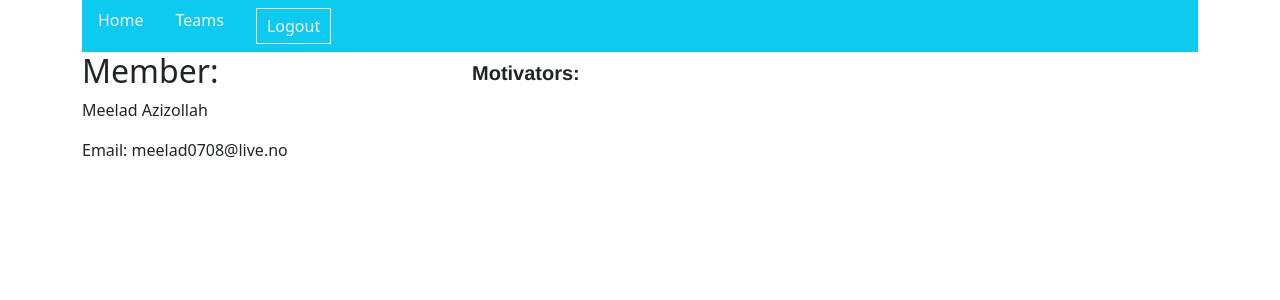
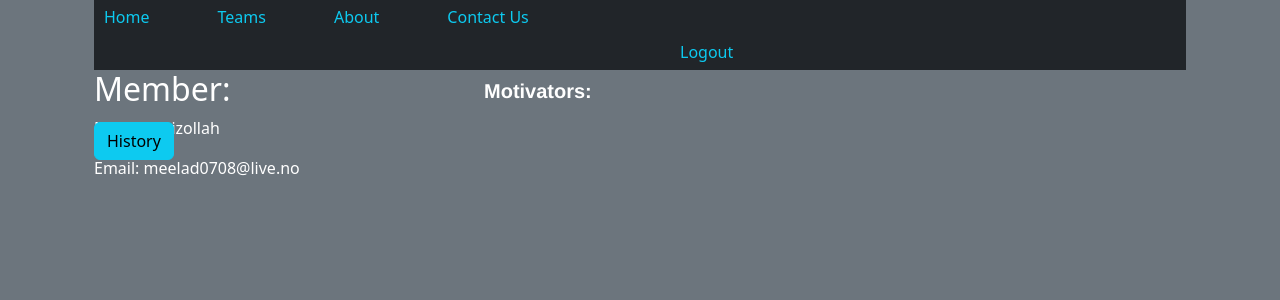
Before and after one commit to Meelad0708/moving_motivators, a Django app: page /member/1/ in a window 1280 px wide. Shown: the top 300 px of the page. Run offline with Django 3.2, Linux system fonts and the light colour scheme; data comes from the database, SQL or seed files in the repository; both versions use the stored data as it was after the commit; some libraries are stand-ins or nearby versions.

Commit message:
changed styling and added history page

```diff
--- a/MM/models.py
+++ b/MM/models.py
@@ -44,6 +44,7 @@ class MemberMotivator(models.Model):
     member = models.ForeignKey(Member, on_delete=models.CASCADE, related_name='motivators')
     moving_motivator = models.ForeignKey(MovingMotivator, on_delete=models.CASCADE)
     order = models.IntegerField()
+    date = models.DateField(auto_now=True)
     # ensure that there are no duplicate of moving motivator for a member
     # and that motivators appear in order that members have defined
     class Meta:
@@ -54,4 +55,14 @@ class MemberMotivator(models.Model):
         return f"{self.member.user.username} - {self.moving_motivator.name}"
 
 
+class MotivatorChangeLog(models.Model):
+    member_motivator = models.ForeignKey(MemberMotivator, on_delete=models.CASCADE, related_name='change_logs')
+    previous_order = models.IntegerField(null=True, blank=True)
+    new_order = models.IntegerField(null=True, blank=True)
+    change_date = models.DateField(auto_now_add=True)
+
+    class Meta:
+        ordering = ['-change_date']
+
+
 # create similar table for team member
--- a/MM/static/MM/style.css
+++ b/MM/static/MM/style.css
@@ -1,20 +1,17 @@
 .logout-button {
     background-color: transparent; /* Make button background transparent */
     color: inherit; /* Button text color matches its surrounding text color */
-    border: 1px solid white; /* Thin border with a light grey color */
+    border: 0px solid black; /* Thin border with a light grey color */
+    margin-left: 570px;
+}
+.navbar-template a {
+    background-color: transparent; /* Make button background transparent */
+    border: 0px solid black; /* Thin border with a light grey color */
     /* Additional styling for aesthetics */
     padding: 5px 10px;
     cursor: pointer;
 }
-.home {
-    background-color: transparent; /* Make button background transparent */
-    color: inherit; /* Button text color matches its surrounding text color */
-    border: 1px solid white; /* Thin border with a light grey color */
-    /* Additional styling for aesthetics */
-    padding: 5px 10px;
-    cursor: pointer;
-}
-.team {
+team {
     background-color: transparent; /* Make button background transparent */
     color: inherit; /* Button text color matches its surrounding text color */
     border: 1px solid white; /* Thin border with a light grey color */
@@ -48,6 +45,23 @@
 }
 
 .member-template li:hover {
-  background: #eee;
+  background-color: gray;
   cursor: pointer;
 }
+
+.teams ul {
+    list-style-type: none;
+}
+
+.teams li a {
+    margin-left: -10px;
+}
+
+.teams li {
+    margin-bottom: 20px;
+}
+
+.team-template ul {
+    color: white;
+    list-style-type: none;
+}
--- a/MM/templates/MM/base.html
+++ b/MM/templates/MM/base.html
@@ -9,18 +9,24 @@
     <link rel="stylesheet" href="{% static 'MM/style.css' %}">
 
 </head>
-<body class="background-color: $cyan-100;">
+<body class="container bg-secondary">
 
-<div class="container">
-    <ul class="nav bg-info">
-        <li class="nav-item">
-            <a class="nav-link link-light" class="home" href="/">Home</a>
+<div class="container navbar-template">
+    <ul class="nav bg-dark">
+        <li class="nav-item me-5">
+            <a class="nav-link link-info" class="home" href="/">Home</a>
+        </li>
+        <li class="nav-item me-5">
+            <a class="nav-link link-info" class="team" href="/">Teams</a>
+        </li>
+        <li class="nav-item me-5">
+            <a class="nav-link link-info" class="team" href="member_detail">About</a>
         </li>
         <li class="nav-item">
-            <a class="nav-link link-light" class="team" href="/">Teams</a>
+            <a class="nav-link link-info" class="team" href="/">Contact Us</a>
         </li>
     <li class="nav-item">
-        <a class="nav-link link-light">
+        <a class="nav-link link-info">
         <form action="{% url 'logout' %}" method="post">
             {% csrf_token %}
             <button type="submit" class="logout-button">Logout</button>
--- a/MM/templates/MM/member_detail.html
+++ b/MM/templates/MM/member_detail.html
@@ -1,27 +1,30 @@
 <!DOCTYPE html>
 <html lang="en">
 {% extends "MM/base.html" %}
-{% load static %}
-    <link rel="stylesheet" href="{% static 'MM/style.css' %}">
 {% block content %}
 {% load bootstrap5 %}
 {% bootstrap_css %}
 {% bootstrap_javascript %}
+{% load static %}
+    <link rel="stylesheet" href="{% static 'MM/style.css' %}">
 
 <div class="container member-template">
-    <h2 style="margin-left: 0px;">Member:</h2>
-    <p style="margin-left: 0px;">{{ member.user.get_full_name }}</p>
-    <p style="margin-left: 0px;">Email: {{ member.user.email }}</p>
-    <h3 style="margin-left: 390px; margin-top: -120px;">Motivators:</h3>
+    <h2 style="margin-left: 0px;" class="text-white">Member:</h2>
+    <p style="margin-left: 0px;" class="text-white">{{ member.user.get_full_name }}</p>
+    <p style="margin-left: 0px;" class="text-white">Email: {{ member.user.email }}</p>
+    <h3 style="margin-left: 390px; margin-top: -120px;" class="text-white">Motivators:</h3>
     <div style="margin-left: 350px; margin-top: 0px;">
         <ul>
             {% for motivator in motivators %}
                 <li>
-                    <h3>{{ motivator.moving_motivator.name }}</h3>
-                    <p>{{ motivator.moving_motivator.description }}</p>
+                    <h3 class="text-white">{{ motivator.moving_motivator.name }}</h3>
+                    <p class="text-white">{{ motivator.moving_motivator.description }}</p>
                 </li>
             {% endfor %}
         </ul>
+    </div>
+    <div>
+        <a href="{% url 'motivator_change_history' member.pk %}" class="btn btn-info">History</a>
     </div>
 </div>
 
--- a/MM/urls.py
+++ b/MM/urls.py
@@ -1,5 +1,5 @@
 from django.urls import path
-from .views import HomeView, TeamLeaderView, MemberDetailView, MemberMotivatorUpdateOrCreateView, TeamDetailView
+from .views import HomeView, TeamLeaderView, MemberDetailView, MemberMotivatorUpdateOrCreateView, TeamDetailView, MotivatorChangeHistoryView
 
 urlpatterns = [
     path('', HomeView.as_view(), name='home'),
@@ -7,4 +7,6 @@ urlpatterns = [
     path('team/<int:pk>/', TeamDetailView.as_view(), name='team_detail'),
     path('member/<int:pk>/', MemberDetailView.as_view(), name='member_detail'),
     path('motivators/', MemberMotivatorUpdateOrCreateView.as_view(), name='team_member_view'),
+    path('member/<int:pk>/change-history/', MotivatorChangeHistoryView.as_view(), name='motivator_change_history')
 ]
+# member/<int:pk>/<int:fk>
--- a/MM/views.py
+++ b/MM/views.py
@@ -1,6 +1,6 @@
 from django.shortcuts import render
 from django.views.generic import ListView, DetailView
-from .models import Team, Member, MemberMotivator, MovingMotivator
+from .models import Team, Member, MemberMotivator, MovingMotivator, MotivatorChangeLog
 from django.contrib.auth.mixins import LoginRequiredMixin
 from django.shortcuts import redirect
 from django.views.generic.edit import FormView
@@ -59,11 +59,19 @@ class MemberMotivatorUpdateOrCreateView(LoginRequiredMixin, FormView):
         moving_motivator = form.cleaned_data['moving_motivator']
         order = form.cleaned_data['order']
 
-        obj, created = MemberMotivator.objects.update_or_create(
+        motivator, created = MemberMotivator.objects.update_or_create(
             member=member,
             moving_motivator=moving_motivator,
             defaults={'order': order}
         )
+
+        if not created:
+            MotivatorChangeLog.objects.create(
+                member_motivator=motivator,
+                previous_order=motivator.order,
+                new_order=order,
+            )
+
         return super().form_valid(form)
 
     def get_success_url(self):
@@ -76,4 +84,15 @@ class MemberMotivatorUpdateOrCreateView(LoginRequiredMixin, FormView):
         context['moving_motivator'] = moving_motivator
         return context
 
+
+class MotivatorChangeHistoryView(ListView):
+    model = MotivatorChangeLog
+    template_name = 'MM/motivator_change_history.html'
+    context_object_name = 'change_logs'
+
+    def get_queryset(self):
+        return MotivatorChangeLog.objects.filter(member_motivator__member_id=self.kwargs['pk']).select_related('member_motivator').order_by('-change_date')
+
+
+
 # dragable for motivators
```
Also changed, not shown: MM/templates/MM/home.html (+4 -3 lines), MM/templates/MM/motivator_change_history.html (added, +27 -0 lines), MM/templates/MM/team_detail.html (+8 -6 lines), MM/migrations/0006_auto_20240327_1512.py (added), MM/migrations/0007_auto_20240328_1238.py (added), db.sqlite3, 1 other file.
